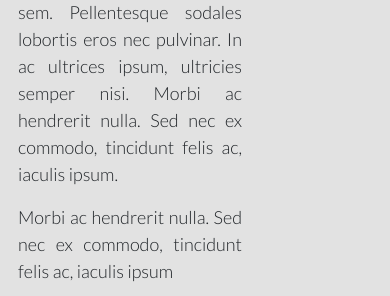
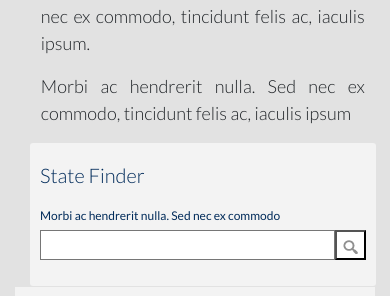
Before and after one commit to KTruong88/tagrem, a plain HTML site: page index.html in a window 390 px wide. Shown: the part 361-657 px from the top of the page. Drawn offline with nearby package versions, Linux system fonts and the light colour scheme.

Commit message:
responsive tablet left/right

```diff
--- a/css/style.css
+++ b/css/style.css
@@ -52,6 +52,11 @@ a {
   max-width: 960px;
 }
 
+.state-finder-row {
+  display: flex;
+  flex-wrap: wrap;
+}
+
 .text-align {
   text-align: justify;
   text-justify: inter-word;
@@ -76,6 +81,11 @@ a {
   color: #002b5a;
   font-size: 20px;
   margin: 20px 10px 20px 10px;
+}
+
+.state-finder {
+  min-width: 319px;
+  border-radius: 3px;
 }
 
 .state-finder > p {
@@ -148,7 +158,7 @@ select {
 }
 
 .card-text-fix {
-  margin-bottom: 48px;
+  margin-bottom: 50px;
 }
 
 .cards {
@@ -265,3 +275,44 @@ select {
   height: 170px;
   width: 170px;
 }
+
+@media only screen and (min-width: 960px) {
+  .state-finder-row {
+    justify-content: space-between;
+    padding: 0px 20px 0px 20px;
+  }
+
+  .left {
+    width: 60%;
+  }
+
+  .right {
+    width: 30%;
+  }
+}
+
+@media only screen and (max-width: 960px) {
+  .state-finder-row {
+    flex-direction: column;
+    width: 100%;
+    align-items: center;
+  }
+
+  .state-finder {
+    margin-left: 30px;
+    margin-bottom: 1px;
+    width: 96%;
+  }
+
+  .left {
+    padding-left: 30px;
+  }
+}
+
+@media only screen and (max-width: 480px) {
+
+}
+
+@media only screen and (max-width: 1024px) {
+
+}
--- a/index.html
+++ b/index.html
@@ -11,13 +11,13 @@
       <img class="jumbo" src="materials/images/banner.jpg" style="width: 100%"/>
 
       <div class="container">
-        <div class="row">
-          <div class="col-8 text-align">
+        <div class="row state-finder-row">
+          <div class="left text-align">
             <h1>In Gravida Libero</h1>
             <p class="title-margins">Lorem ipsum dolor sit amet, consectetur adipiscing elit. Integer enim neque, molestie ut placerat id, tincidunt in sem. Pellentesque sodales lobortis eros nec pulvinar. In ac ultrices ipsum, ultricies semper nisi. Morbi ac hendrerit nulla. Sed nec ex commodo, tincidunt felis ac, iaculis ipsum.</p>
             <p class="title-margins unbold">Morbi ac hendrerit nulla. Sed nec ex commodo, tincidunt felis ac, iaculis ipsum</p>
           </div>
-          <div class="col-4 state-finder background-light">
+          <div class="right state-finder background-light">
             <h2 class="state-finder-header">State Finder</h2>
             <p>Morbi ac hendrerit nulla. Sed nec ex commodo</p>
 
```
